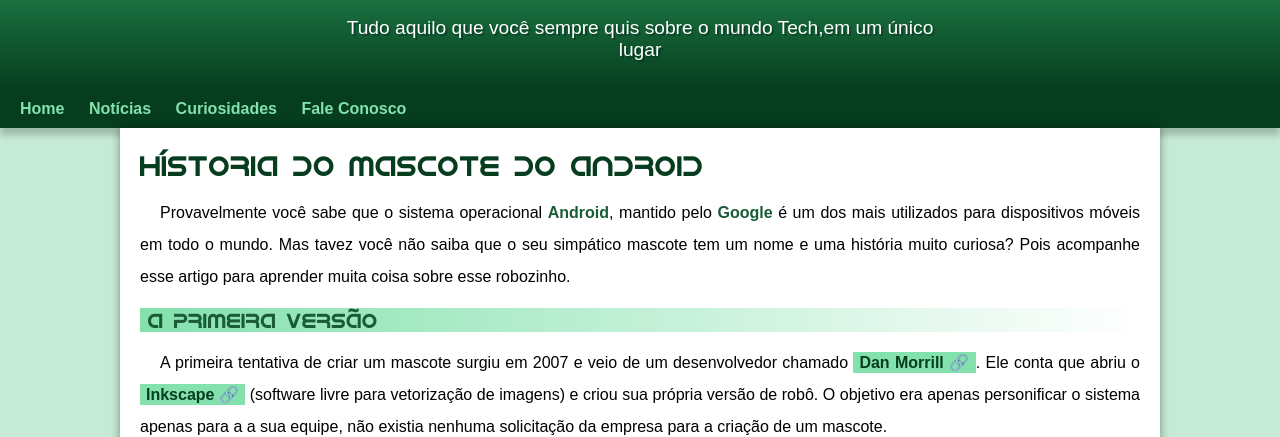
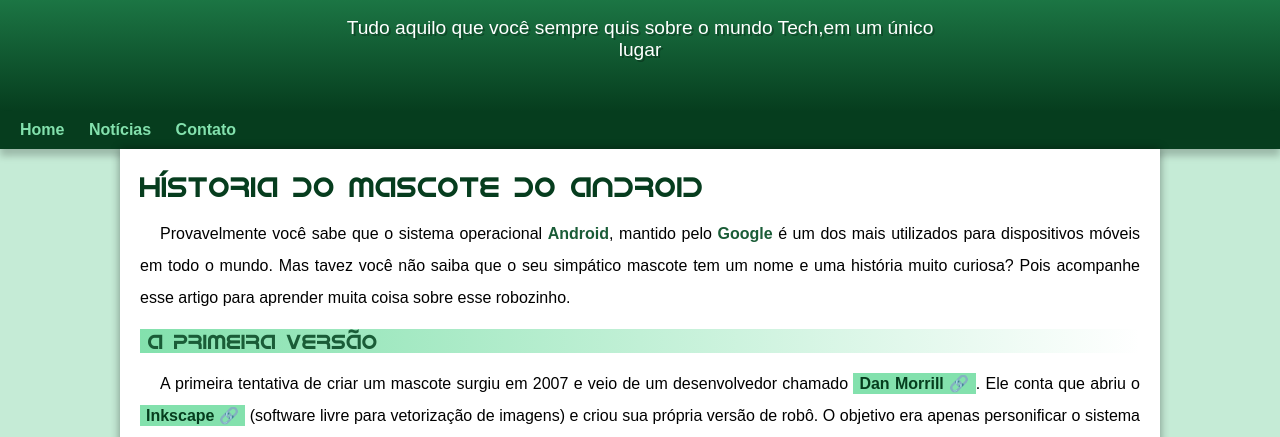
Before and after one commit to viniqueirozbastos/projeto-android, a plain HTML site: page index.html in a window 1280 px wide. Shown: the part 100-537 px from the top of the page. Drawn offline with Linux system fonts and the light colour scheme.

Commit message:
problema de padding corrigido

```diff
--- a/estilo/style.css
+++ b/estilo/style.css
@@ -63,7 +63,7 @@ header > p {
     padding-right: 10px;
     padding-left: 10px;
     margin: auto;
-    margin-bottom: 30px;
+    padding-bottom: 50px;
     text-shadow: 2px 2px rgba(0, 0, 0, 0.267);
 }
 
--- a/index.html
+++ b/index.html
@@ -15,8 +15,7 @@
     <nav>
         <a href="*">Home</a>
         <a href="*">Notícias</a>
-        <a href="*">Curiosidades</a>
-        <a href="*">Fale Conosco</a>
+        <a href="*">Contato</a>
     </nav>
     <main>
         <article>
```
